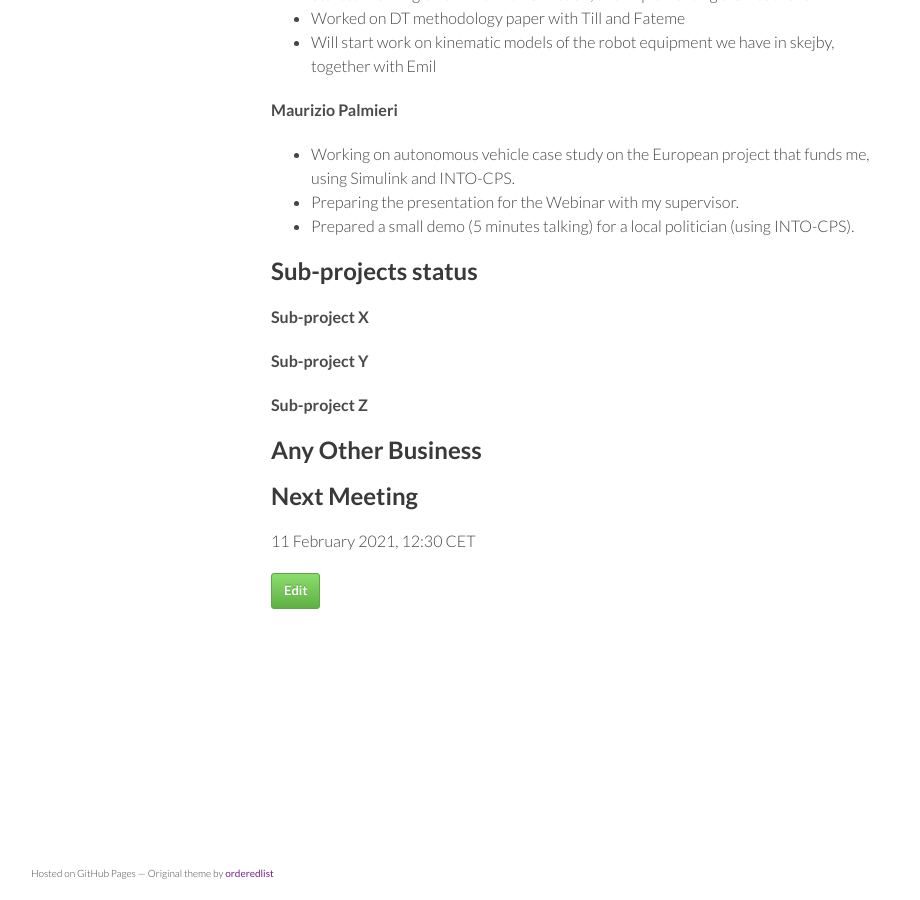
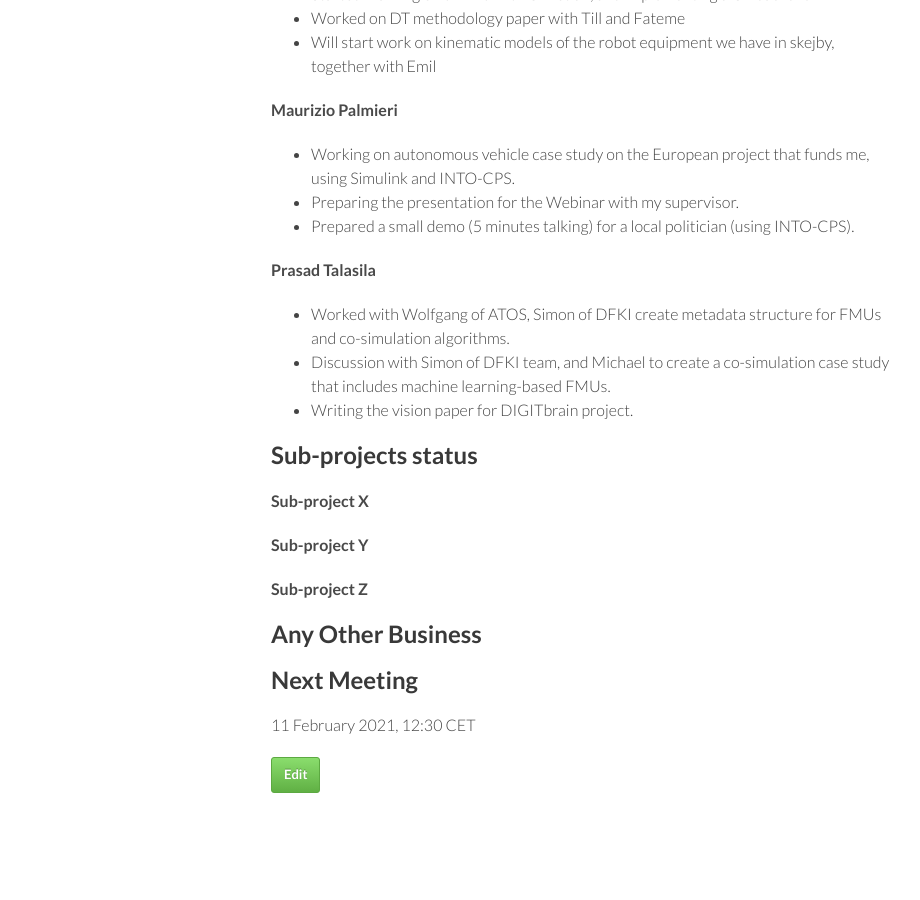
Before and after one commit to digitaltwincentre/digitaltwincentre.github.io, a Jekyll site: the page built from _biweeklies/Biweekly-32.md, in a window 1280 px wide and 900 px high, scrolled down 1611 px. Shown: the whole window, without its empty margins (179-1099 px from the left). Built offline with Jekyll 4.4.1, drawn with Linux system fonts in a browser that asks for light colours; nearby versions of some CDN libraries.

Commit message:
Update Biweekly-32.md

```diff
--- a/_biweeklies/Biweekly-32.md
+++ b/_biweeklies/Biweekly-32.md
@@ -69,6 +69,11 @@ date: 28 January 2021, 1230 CET
 * Preparing the presentation for the Webinar with my supervisor.
 * Prepared a small demo (5 minutes talking) for a local politician (using INTO-CPS).
 
+#### Prasad Talasila
+* Worked with Wolfgang of ATOS, Simon of DFKI create metadata structure for FMUs and co-simulation algorithms.
+* Discussion with Simon of DFKI team, and Michael to create a co-simulation case study that includes machine learning-based FMUs.
+* Writing the vision paper for DIGITbrain project.
+
 
 ## Sub-projects status
 
```
